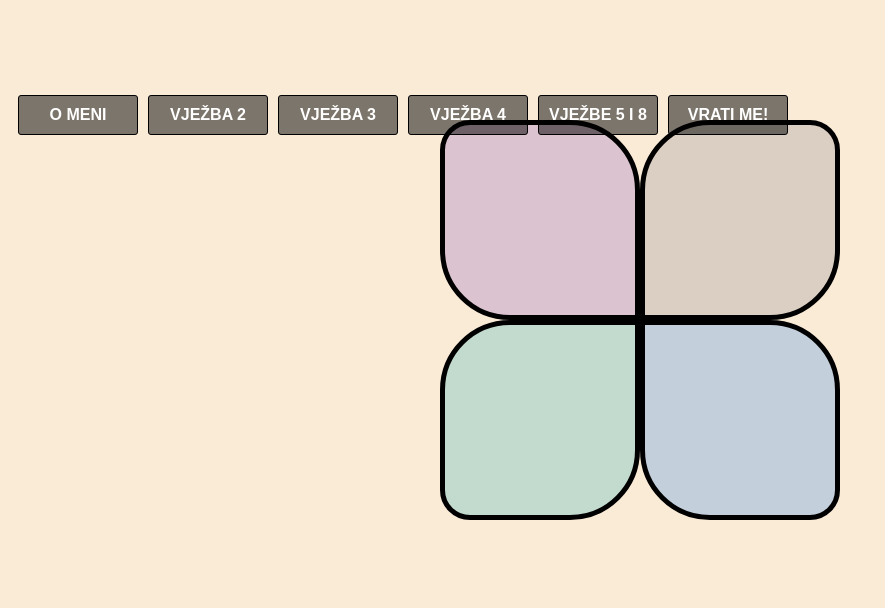
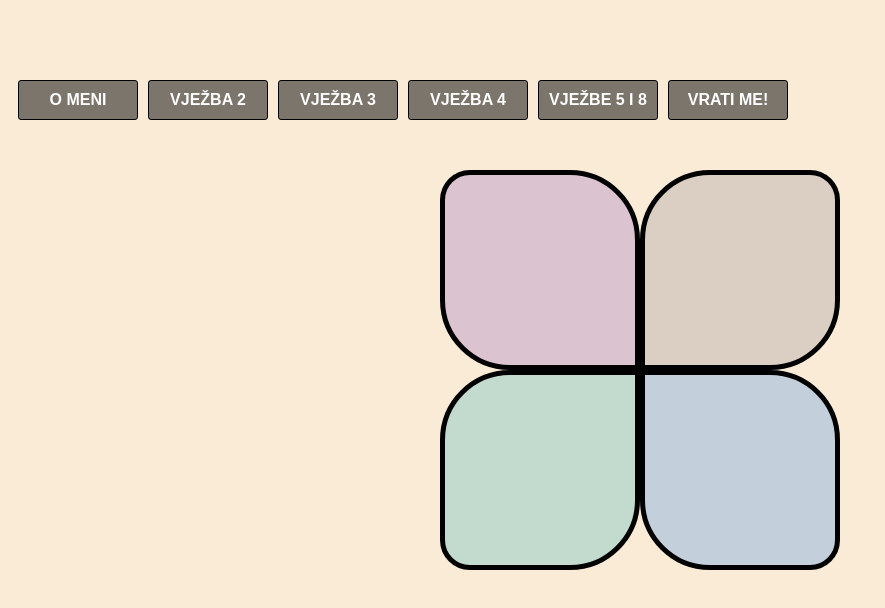
Before and after one commit to sindibebic/mmk, a plain HTML site: page logo.html in a window 1280 px wide. Shown: the whole page, without its empty margins (0-885 px from the left). Drawn offline with Linux system fonts and the light colour scheme.

Commit message:
Update logo.html

```diff
--- a/logo.html
+++ b/logo.html
@@ -17,7 +17,6 @@
  .gornji {
     position:relative;
     margin-top: auto;
-    top:15px;
     margin-left:10px;
     width:120px;
     height:40px;
@@ -59,6 +58,12 @@ a {
     <a href="vjezba5.html" target="f1"><div class="gornji">VJEŽBE 5 I 8</div></a>
     <a href="index.html" target="f1"><div class="gornji">VRATI ME!</div></a>
 
+    <br>
+    <br>
+    <br>
+    <br>
+    <br>
+
     <section id="zadatak2">
 
         <table id="prva"></table>
```
